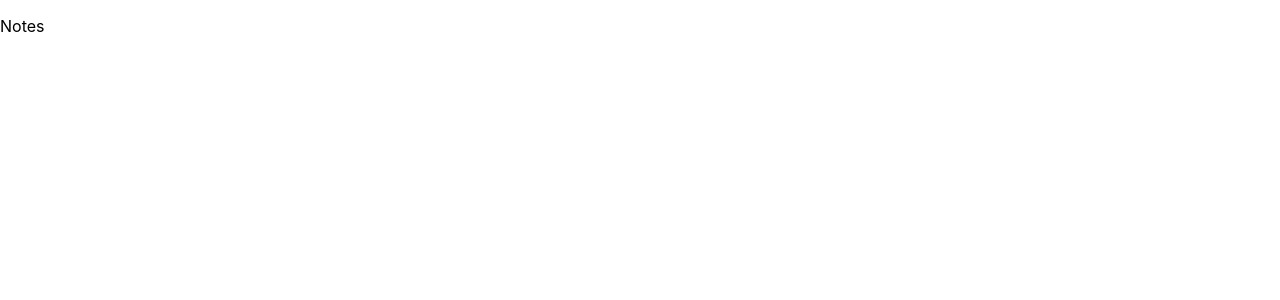
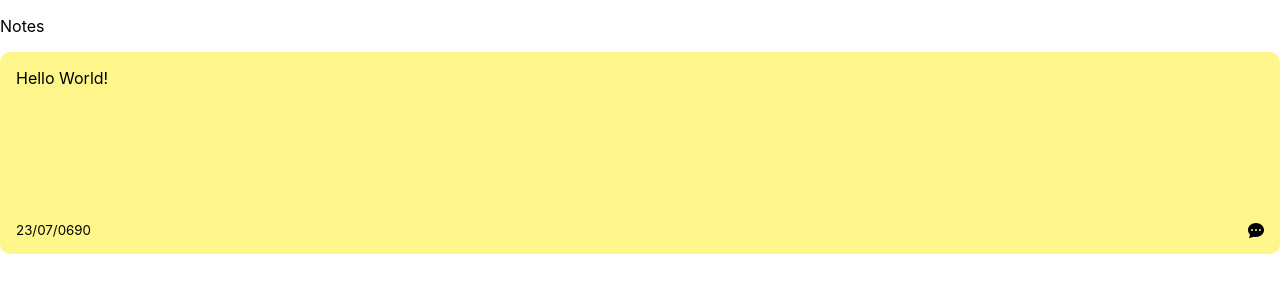
Before and after one commit to GabrielPelosi/notes-application, a React (Create React App) app: page / in a window 1280 px wide. Shown: the top 300 px of the page. Built offline with nearby package versions, Linux system fonts and the light colour scheme.

Commit message:
home notes page style

```diff
--- a/package.json
+++ b/package.json
@@ -8,6 +8,7 @@
     "@testing-library/user-event": "^12.1.10",
     "react": "^17.0.2",
     "react-dom": "^17.0.2",
+    "react-icons": "^4.2.0",
     "react-scripts": "4.0.3",
     "web-vitals": "^1.0.1"
   },
--- a/src/App.js
+++ b/src/App.js
@@ -1,5 +1,5 @@
 
-
+import NoteList from './components/NotesList'
 
 
 
@@ -7,8 +7,9 @@ import React from 'react'
 
 const App = () => {
   return (
-    <div>
+    <div className="container">
       <p>Notes</p>
+      <NoteList />
     </div>
   )
 }
--- /dev/null
+++ b/src/components/Note.js
@@ -0,0 +1,16 @@
+import React from 'react'
+import { BsFillChatDotsFill } from 'react-icons/bs'
+
+const Note = () => {
+    return (
+        <div className="note">
+            <span>Hello World!</span>
+            <div className="note-footer">
+                <small>23/07/0690</small>
+                <BsFillChatDotsFill/>
+            </div>
+        </div>
+    )
+}
+
+export default Note
--- /dev/null
+++ b/src/components/NotesList.js
@@ -0,0 +1,13 @@
+import React from 'react'
+import Note from './Note'
+
+
+const NotesList = () => {
+    return (
+        <div className="notes-list">
+            <Note/>
+        </div>
+    )
+}
+
+export default NotesList
--- a/src/index.css
+++ b/src/index.css
@@ -11,3 +11,20 @@ code {
   font-family: source-code-pro, Menlo, Monaco, Consolas, 'Courier New',
     monospace;
 }
+
+.note {
+  background-color:#fef68a;
+  margin-bottom: 10px;
+  border-radius: 10px;
+  padding:1rem;
+  min-height: 170px;
+  display: flex;
+  flex-direction:column;
+  justify-content: space-between;
+}
+
+.note-footer{
+  display: flex;
+  align-items: center;
+  justify-content:space-between;
+}
```
Also changed, not shown: 1 other file (tests, documents, lock files or other folders).
